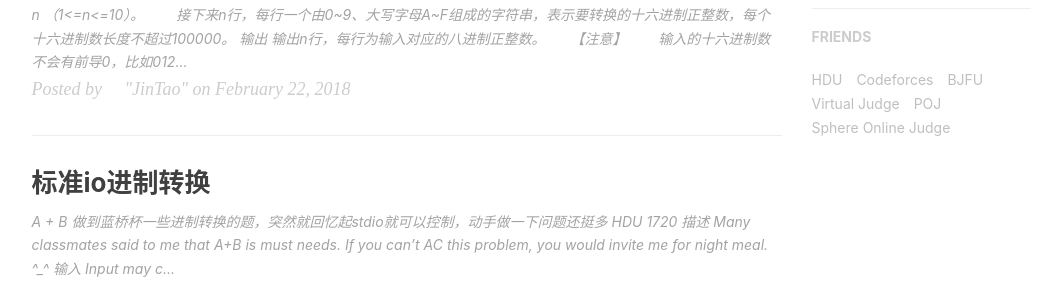
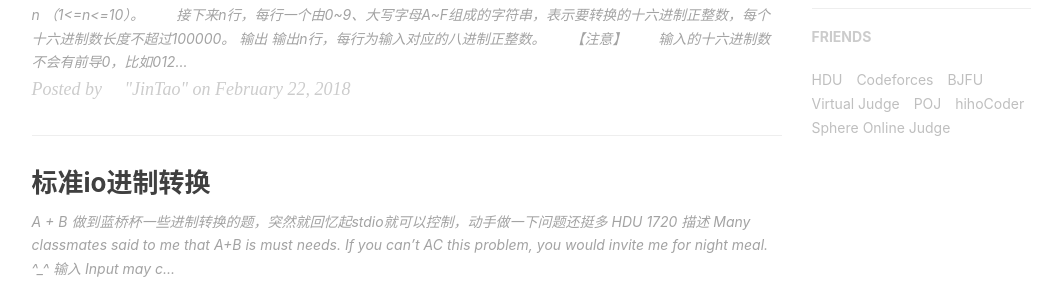
Before and after one commit to pandaKINandQUEEN/GinKo-BFU.github.io, a Jekyll site: the page built from index.html, in a window 1280 px wide and 900 px high, scrolled down 805 px. Shown: the part 165-452 px from the top of the window, without its empty margins (136-1191 px from the left). Built offline with Jekyll 4.4.1, drawn with Linux system fonts in a browser that asks for light colours; nearby versions of some CDN libraries; the list of posts is cut into pages by our own code; comment, search, counter and statistics services are not loaded.

Commit message:
Update _config.yml

```diff
--- a/_config.yml
+++ b/_config.yml
@@ -115,6 +115,9 @@ friends: [
         title: "POJ",
         href: "http://poj.org/"
     },{
+        title: "hihoCoder",
+        href: "https://hihocoder.com/hiho"
+    },{
         title: "Sphere Online Judge",
         href: "http://www.spoj.com/"
     }
```
